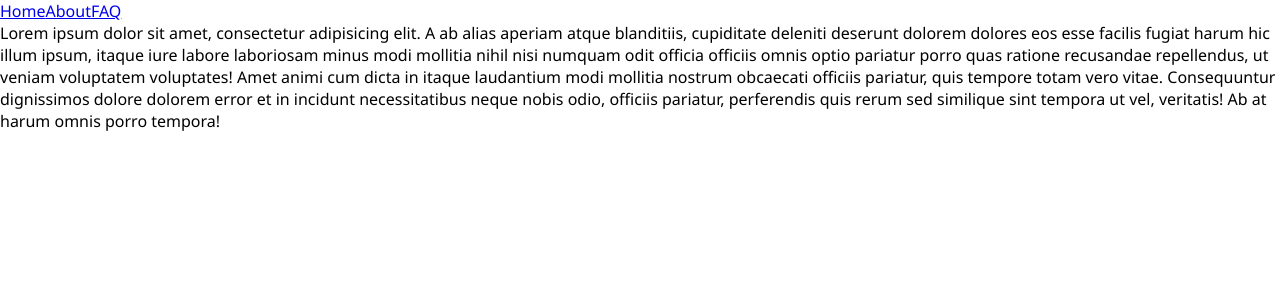
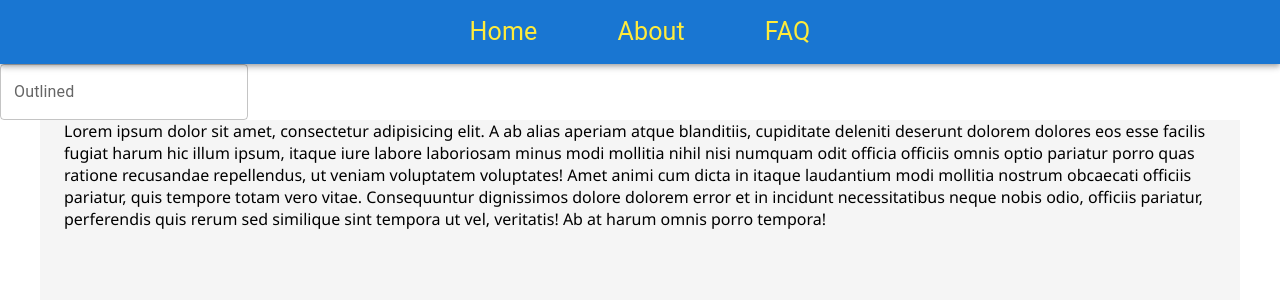
Before and after one commit to shpaksasha/NewProject, a React (Create React App) app: page / in a window 1280 px wide. Shown: the top 300 px of the page. Built offline with nearby package versions, Linux system fonts and the light colour scheme.

Commit message:
page header material ui styles add

```diff
--- a/package.json
+++ b/package.json
@@ -7,6 +7,7 @@
     "@emotion/styled": "^11.6.0",
     "@mui/icons-material": "^5.2.4",
     "@mui/material": "^5.2.4",
+    "@mui/styles": "^5.2.3",
     "@testing-library/jest-dom": "^5.15.1",
     "@testing-library/react": "^11.2.7",
     "@testing-library/user-event": "^12.8.3",
--- a/src/App.js
+++ b/src/App.js
@@ -4,17 +4,22 @@ import Header from "./pages/Header/header";
 import Home from './pages/Home/home';
 import About from "./pages/About/about";
 import Faq from "./pages/Faq/faq";
+import Container from '@mui/material/Container';
 
 const App = () => {
     return (
+
         <Fragment>
             <Header/>
+            <Container maxWidth="lg" sx={{backgroundColor: '#f5f5f5', height: '100vh'}}>
             <Routes>
                 <Route path='/' element={<Home/>}/>
                 <Route path='/about' element={<About/>}/>
                 <Route path='/faq' element={<Faq/>}/>
             </Routes>
+            </Container>
         </Fragment>
+
     )
 }
 
--- a/src/pages/Header/header.js
+++ b/src/pages/Header/header.js
@@ -1,12 +1,52 @@
 import React from "react";
 import {NavLink} from "react-router-dom";
+import {makeStyles} from "@mui/styles";
+import {AppBar, Toolbar, Typography, TextField} from "@mui/material";
+// import TextField from "@mui/material/TextField";
+
+
+const useStyles = makeStyles(theme => ({
+    root: {
+        flexGrow: 1,
+        margin: '0rem',
+        display: 'flex',
+        alignItems: 'center',
+
+    },
+    link: {
+        padding: '0px 40px',
+        textAlign: 'center',
+        position: 'relative',
+        textDecoration: 'none',
+        color: '#ffeb3b',
+        fontSize: '25px',
+        // lineHeight: '20px',
+        fontFamily: 'Roboto, sans-serif',
+        // [theme.breakpoints.down('sm')]: {
+        //     fontSize: '12px',
+        //     lineHeight: '18px',
+        // },
+        // [theme.breakpoints.down('xs')]: {
+        //     justifyContent: 'space-between',
+        //     fontSize: '25px',
+        //     lineHeight: '45px',
+        // }
+    },
+}));
+
 
 const Header = () => {
+    const classes = useStyles();
     return (
         <div>
-            <NavLink to='/'>Home</NavLink>
-            <NavLink to='/about'>About</NavLink>
-            <NavLink to='/faq'>FAQ</NavLink>
+        <AppBar position="static" className={classes.root}>
+            <Toolbar>
+                <Typography component="div"><NavLink className={classes.link} to='/'>Home</NavLink></Typography>
+                <Typography component="div"><NavLink className={classes.link} to='/about'>About</NavLink></Typography>
+                <Typography component="div"><NavLink className={classes.link} to='/faq'>FAQ</NavLink></Typography>
+            </Toolbar>
+        </AppBar>
+            <TextField id="outlined-basic" label="Outlined" variant="outlined" />
         </div>
     )
 }
```
Also changed, not shown: src/components/Search/search.js (added, +13 -0 lines), src/index.css (line endings or trailing spaces), 1 other file (tests, documents, lock files or other folders).
